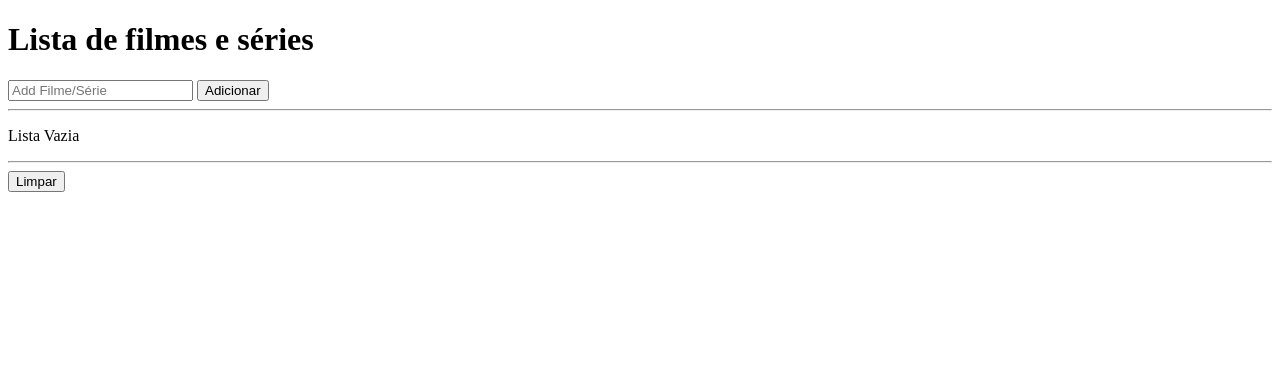
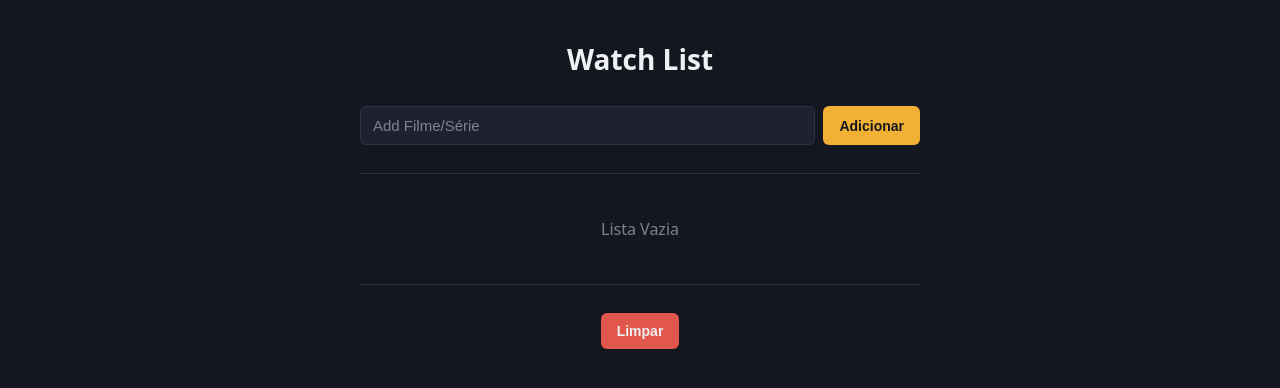
Before and after one commit to FixyPy3r/UC-31-Back-End-29-04-26, a Flask app: page / in a window 1280 px wide. Shown: the top 388 px of the page. Run offline with Flask 3, Linux system fonts and the light colour scheme.

Commit message:
Add files via upload

```diff
--- a/UC - 31 - Back End - (18-06-26)/WatchList/app.py
+++ b/UC - 31 - Back End - (18-06-26)/WatchList/app.py
@@ -1,84 +1,56 @@
-"""
-Lista de filmes/séries para assistir.
-
-A lista NÃO é salva em nenhum arquivo ou banco de dados.
-Ela fica guardada na "session" do Flask, que é só um cookie no
-navegador do usuário. Por isso, se você limpar os cookies ou abrir
-em outro navegador, a lista volta a ficar vazia.
-"""
-
 from flask import Flask, render_template, request, redirect, url_for, session
 
-# Cria a aplicação Flask. É sempre o primeiro passo.
 app = Flask(__name__)
 
-# O Flask precisa dessa "chave secreta" para conseguir criptografar
-# o cookie de sessão. Pode ser qualquer texto, mas em um projeto real
-# o ideal é não deixar fixo no código.
 app.secret_key = "seguro-segredo"
-
-# Função auxiliar: pega a lista de filmes que está guardada na
-# sessão. Se ainda não existir nenhuma lista, cria uma vazia.
 
 def get_lista():
     if "filmes" not in session:
         session["filmes"] = []
     return session["filmes"]
 
-# Rota "/" -> mostra a página principal: formulário + lista
 
 @app.route("/")
 def index():
     filmes = get_lista()
     return render_template("index.html", filmes=filmes)
 
-# Rota "/adicionar" -> recebe os dados do formulário (POST) e
-# adiciona um novo filme/série na lista da sessão
 
 @app.route("/adicionar", methods=["POST"])
 def adicionar():
-    # request.form é onde ficam os dados enviados pelo <form method="post">
+
     nome = request.form.get("nome")
 
-    if nome:  # só adiciona se o usuário digitou algo
+    if nome:
         filmes = get_lista()
 
         novo_filme = {
             "nome": nome,
-            "assistido": False  # todo filme começa como "não assistido"
+            "assistido":False
         }
 
         filmes.append(novo_filme)
 
-        # Importante: depois de alterar a lista, é preciso reatribuir
-        # em session["filmes"] para o Flask salvar a mudança no cookie.
+
         session["filmes"] = filmes
 
-    # redireciona de volta para a página principal
     return redirect(url_for("index"))
 
-
-# Rota "/marcar/<indice>" -> alterna entre assistido e não assistido
-# <indice> é a posição do filme na lista (0, 1, 2...)
 
 @app.route("/marcar/<int:indice>", methods=["POST"])
 def marcar(indice):
     filmes = get_lista()
 
     if 0 <= indice < len(filmes):
-        # "not" inverte o valor: True vira False, False vira True
         filmes[indice]["assistido"] = not filmes[indice]["assistido"]
         session["filmes"] = filmes
 
     return redirect(url_for("index"))
 
 
-
-# Rota "/limpar" -> apaga toda a lista da sessão
-
 @app.route("/limpar", methods=["POST"])
 def limpar():
-    session.pop("filmes", None)  # remove a chave "filmes" da sessão
+    session.pop("filmes", None)
     return redirect(url_for("index"))
 
 
--- a/UC - 31 - Back End - (18-06-26)/WatchList/templates/index.html
+++ b/UC - 31 - Back End - (18-06-26)/WatchList/templates/index.html
@@ -3,10 +3,11 @@
 <head>
   <meta charset="utf-8">
   <title>Watch List</title>
+  <link rel="stylesheet" href="{{ url_for('static', filename='style.css') }}">
 </head>
 <body>
 
-  <h1>Lista de filmes e séries</h1>
+  <h1>Watch List</h1>
 
   <!--
     Formulário para adicionar um novo filme/série.
@@ -30,10 +31,10 @@
           {{ filme.nome }}
 
           {% if filme.assistido %}
-            Já Assisti
+            | Já Assisti
           {% endif %}
 
-          <!-- formulário só com o botão de marcar/desmarcar -->
+
           <form action="{{ url_for('marcar', indice=loop.index0) }}" method="post">
             {% if filme.assistido %}
               <button type="submit">Desmarcar como assistido</button>
```
Also changed, not shown: UC - 31 - Back End - (18-06-26)/WatchList/static/style.css (+7 -24 lines).
